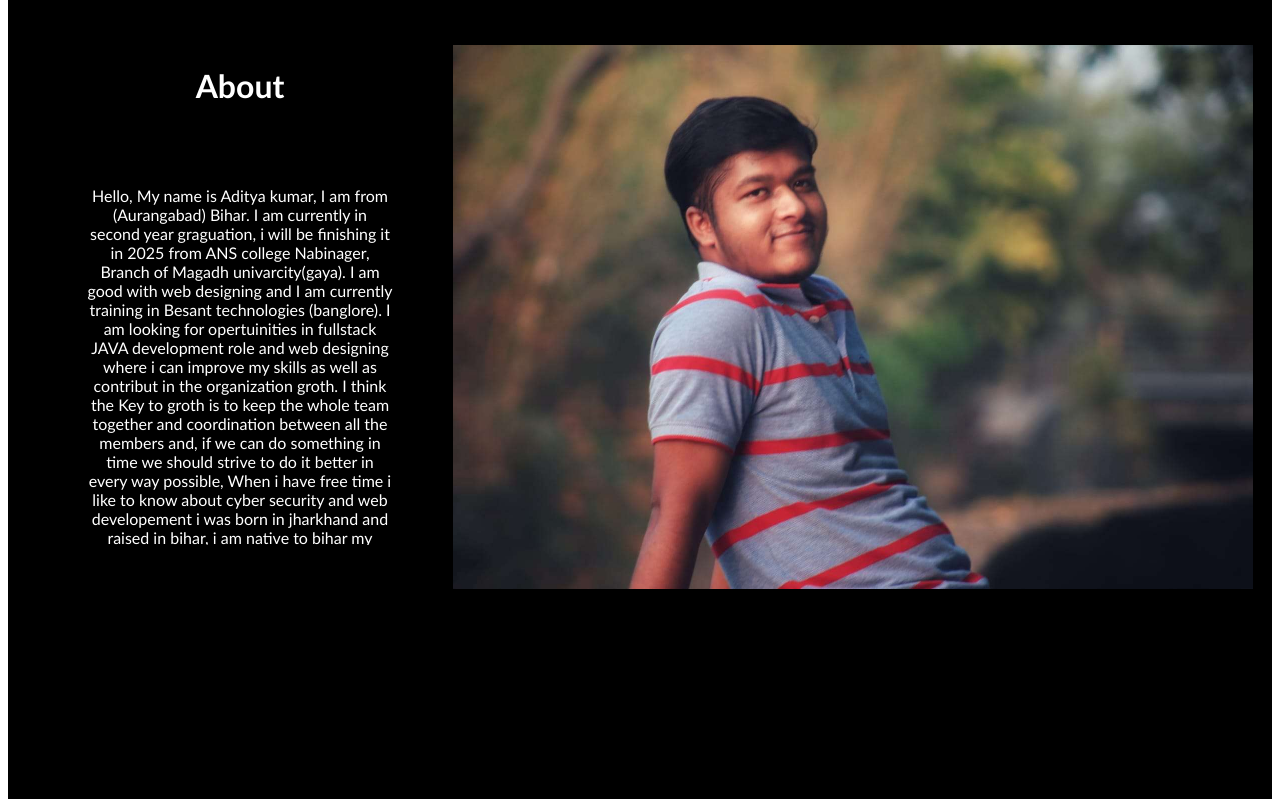
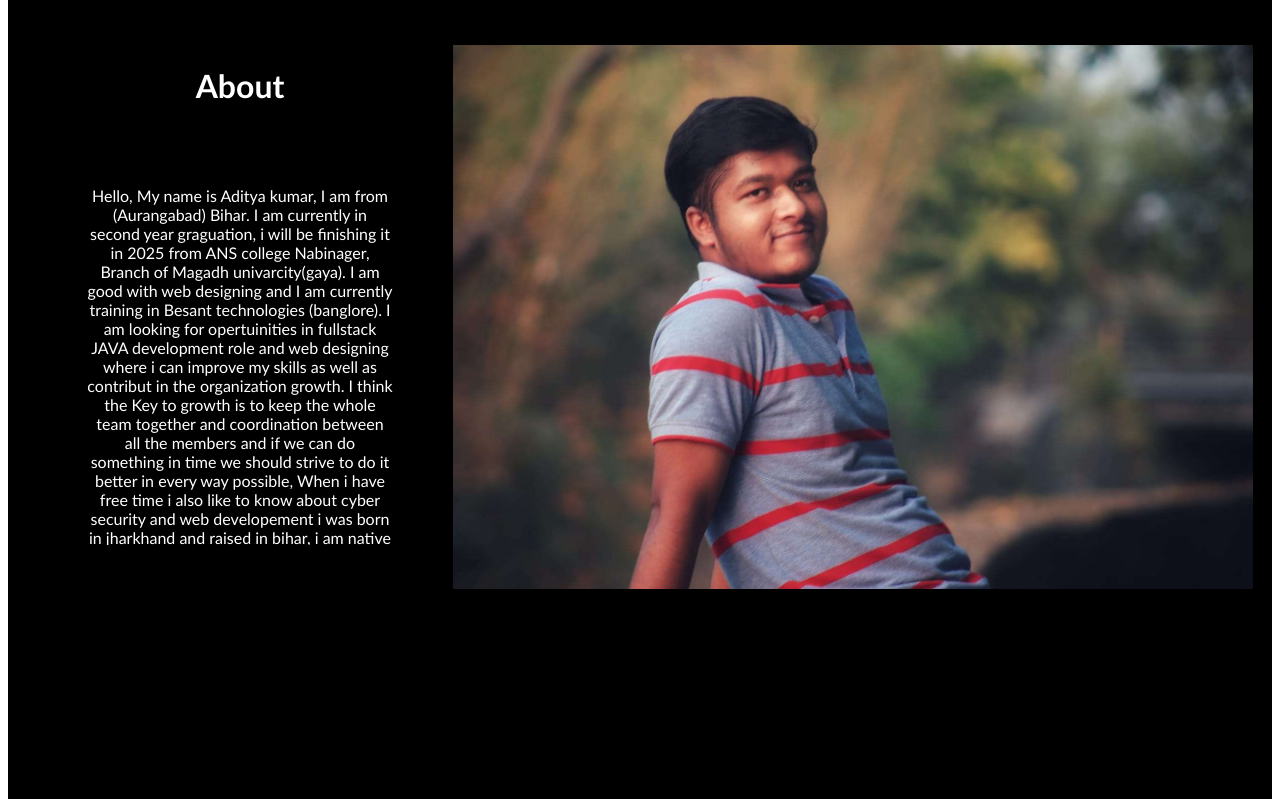
Before and after one commit to AdityaK538/port, a plain HTML site: page index.html in a window 1280 px wide. Shown: the part 480-1279 px from the top of the page. Drawn offline with Linux system fonts and the light colour scheme.

Commit message:
Update index.html

```diff
--- a/index.html
+++ b/index.html
@@ -36,7 +36,7 @@
             <div class="about" id="aboutID">
                 <div class="art">
                     <h1>About</h1>
-                    <p style="padding: 60px;"> Hello, My name is Aditya kumar, I am from (Aurangabad) Bihar. I am currently in second year graguation, i will be finishing it in 2025 from ANS college Nabinager, Branch of Magadh univarcity(gaya). I am good with web designing and I am currently training in Besant technologies (banglore). I am looking for opertuinities in fullstack JAVA development role and web designing where i can improve my skills as well as contribut in the organization groth. I think the Key to groth is to keep the whole team together and coordination between all the members and, if we can do something in time we should strive to do it better in every way possible, When i have free time i like to know about cyber security and web developement i was born in jharkhand and raised in bihar, i am native to bihar my family consist of five people, my grand-father, mother, father, a big brother and me. For me i like to keep learning new things and implement it in my daily work while keeping the security and other aspect of my work</p>
+                    <p style="padding: 60px;"> Hello, My name is Aditya kumar, I am from (Aurangabad) Bihar. I am currently in second year graguation, i will be finishing it in 2025 from ANS college Nabinager, Branch of Magadh univarcity(gaya). I am good with web designing and I am currently training in Besant technologies (banglore). I am looking for opertuinities in fullstack JAVA development role and web designing where i can improve my skills as well as contribut in the organization growth. I think the Key to growth is to keep the whole team together and coordination between all the members and if we can do something in time we should strive to do it better in every way possible, When i have free time i also like to know about cyber security and web developement i was born in jharkhand and raised in bihar, i am native to bihar. For me, i like to keep learning new things and implement it in my daily work while keeping the security and other aspect of my work</p>
                     <br>
                     <p style=" float: right; color: aliceblue; position: relative; right: 30px;"><i>Aditya kumar</i></p>
                 </div>
```
